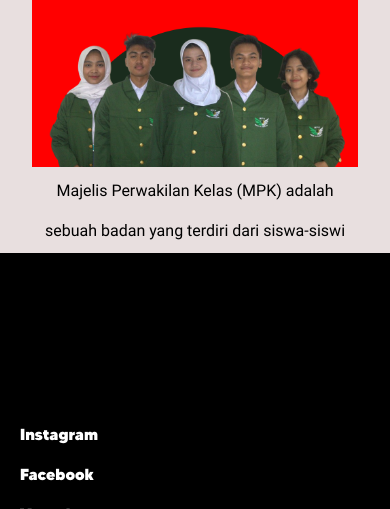
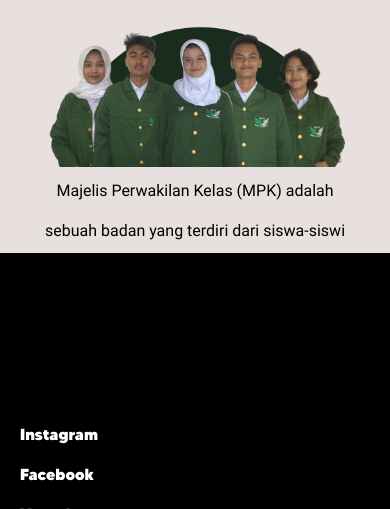
Before and after one commit to muhammadsyauqi32/mpksman22bdg, a plain HTML site: page index.html in a window 390 px wide. Shown: the part 591-1100 px from the top of the page. Drawn offline with Linux system fonts and the light colour scheme; files whose address does not match are found by name.

Commit message:
Ganti warna

```diff
--- a/assets/css/style.css
+++ b/assets/css/style.css
@@ -215,9 +215,7 @@ p {
     border-radius: 10px;
     transition: 0.4s;
   }
-  .row .gambar1 img {
-    background-color: red;
-  }
+
   .row .gambar-1 {
     margin: 0 auto;
     width: 85%;
```
